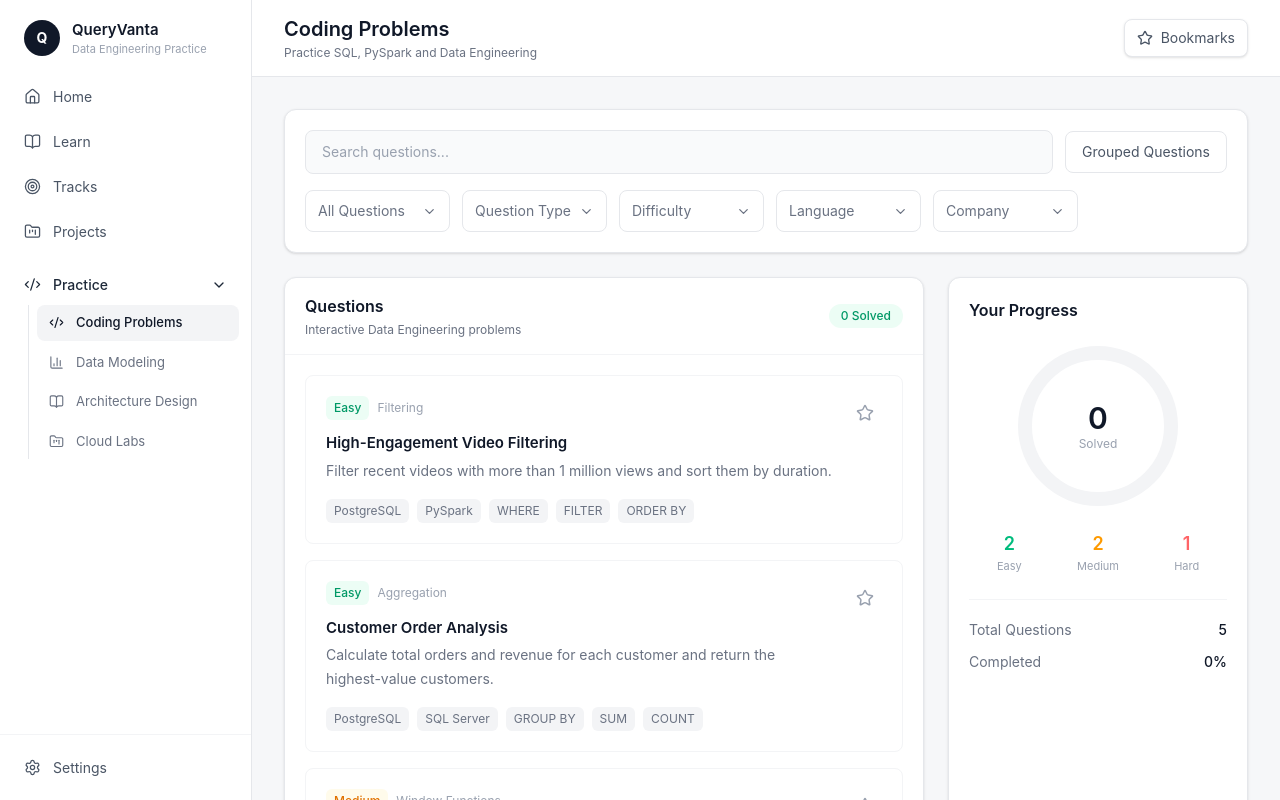
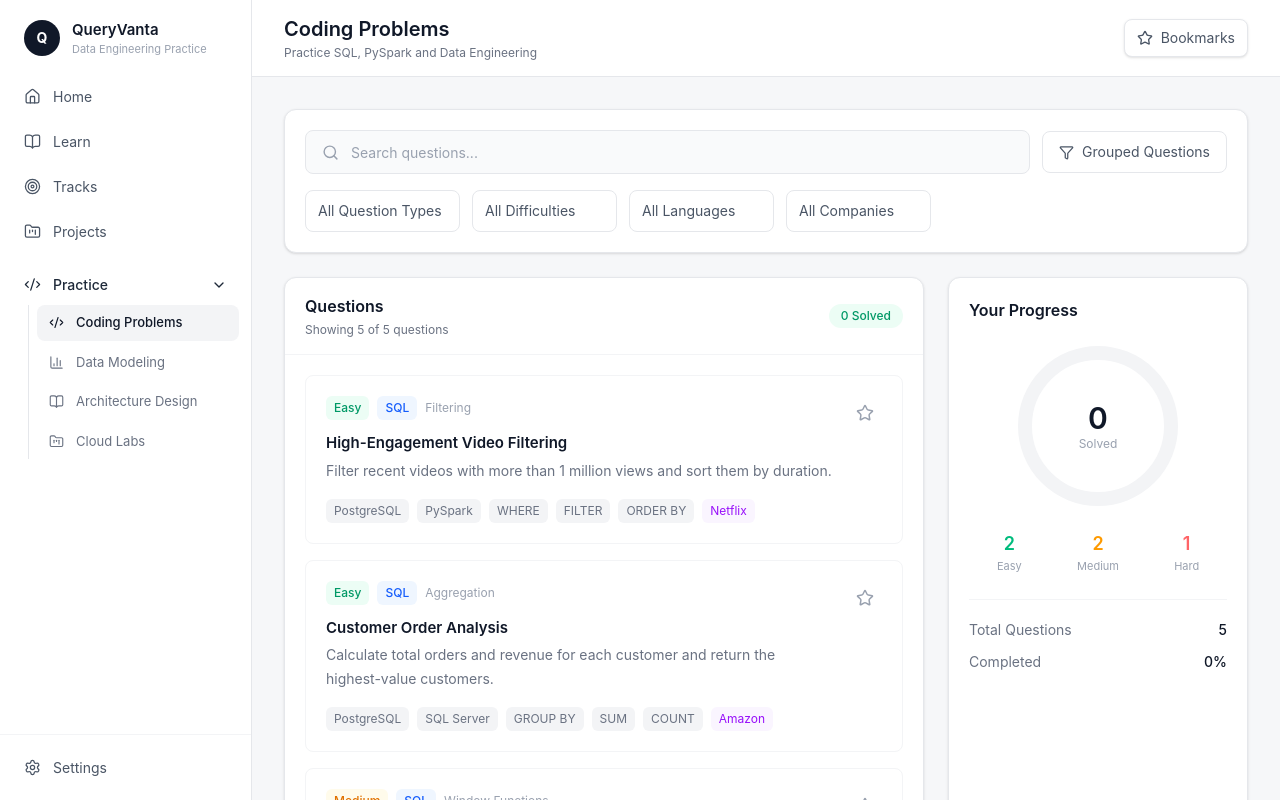
Before and after one commit to eagleanurag/queryvanta, a React (Vite) app: page / in a window 1280 px wide. Shown: the top 800 px of the page. Built offline with nearby package versions, Linux system fonts and the light colour scheme.

Commit message:
Add question filtering and taxonomy

```diff
--- a/src/App.tsx
+++ b/src/App.tsx
@@ -1,13 +1,18 @@
+import { useMemo, useState } from "react";
+
 import {
   BarChart3,
   BookOpen,
   ChevronDown,
   Code2,
+  Filter,
   FolderKanban,
   Home,
+  Search,
   Settings,
   Star,
   Target,
+  X,
 } from "lucide-react";
 
 import { questions } from "./data/questions";
@@ -27,7 +32,89 @@ const practiceItems = [
 ];
 
 function App() {
+  const [searchTerm, setSearchTerm] = useState("");
+  const [selectedDifficulty, setSelectedDifficulty] = useState("All");
+  const [selectedQuestionType, setSelectedQuestionType] = useState("All");
+  const [selectedLanguage, setSelectedLanguage] = useState("All");
+  const [selectedCompany, setSelectedCompany] = useState("All");
+
+  const difficulties = [
+    "All",
+    ...Array.from(new Set(questions.map((question) => question.difficulty))),
+  ];
+
+  const questionTypes = [
+    "All",
+    ...Array.from(
+      new Set(questions.map((question) => question.questionType)),
+    ),
+  ];
+
+  const languages = [
+    "All",
+    ...Array.from(
+      new Set(
+        questions.flatMap((question) => question.languages),
+      ),
+    ),
+  ];
+
+  const companies = [
+    "All",
+    ...Array.from(
+      new Set(
+        questions.flatMap((question) => question.companies),
+      ),
+    ),
+  ];
+
+  const filteredQuestions = useMemo(() => {
+    const normalizedSearch = searchTerm.trim().toLowerCase();
+
+    return questions.filter((question) => {
+      const matchesSearch =
+        normalizedSearch === "" ||
+        question.title.toLowerCase().includes(normalizedSearch) ||
+        question.description.toLowerCase().includes(normalizedSearch) ||
+        question.category.toLowerCase().includes(normalizedSearch) ||
+        question.tags.some((tag) =>
+          tag.toLowerCase().includes(normalizedSearch),
+        );
+
+      const matchesDifficulty =
+        selectedDifficulty === "All" ||
+        question.difficulty === selectedDifficulty;
+
+      const matchesQuestionType =
+        selectedQuestionType === "All" ||
+        question.questionType === selectedQuestionType;
+
+      const matchesLanguage =
+        selectedLanguage === "All" ||
+        question.languages.includes(selectedLanguage);
+
+      const matchesCompany =
+        selectedCompany === "All" ||
+        question.companies.includes(selectedCompany);
+
+      return (
+        matchesSearch &&
+        matchesDifficulty &&
+        matchesQuestionType &&
+        matchesLanguage &&
+        matchesCompany
+      );
+    });
+  }, [
+    searchTerm,
+    selectedDifficulty,
+    selectedQuestionType,
+    selectedLanguage,
+    selectedCompany,
+  ]);
+
   const totalQuestions = questions.length;
+
   const solvedQuestions = questions.filter(
     (question) => question.solved,
   ).length;
@@ -48,6 +135,21 @@ function App() {
     totalQuestions === 0
       ? 0
       : Math.round((solvedQuestions / totalQuestions) * 100);
+
+  const hasActiveFilters =
+    searchTerm.trim() !== "" ||
+    selectedDifficulty !== "All" ||
+    selectedQuestionType !== "All" ||
+    selectedLanguage !== "All" ||
+    selectedCompany !== "All";
+
+  const clearFilters = () => {
+    setSearchTerm("");
+    setSelectedDifficulty("All");
+    setSelectedQuestionType("All");
+    setSelectedLanguage("All");
+    setSelectedCompany("All");
+  };
 
   return (
     <div className="min-h-screen bg-[#f6f7f9] text-[#202124]">
@@ -154,38 +256,131 @@ function App() {
 
         {/* Page */}
         <div className="p-8">
+          {/* Search + Filters */}
+          <div className="rounded-xl border border-gray-200 bg-white p-5 shadow-sm">
             {/* Search */}
-          <div className="rounded-xl border border-gray-200 bg-white p-5 shadow-sm">
             <div className="flex items-center gap-3">
-              <div className="flex h-11 flex-1 items-center rounded-lg border border-gray-200 bg-gray-50 px-4">
-                <span className="text-sm text-gray-400">
-                  Search questions...
-                </span>
+              <div className="relative flex h-11 flex-1 items-center rounded-lg border border-gray-200 bg-gray-50">
+                <Search
+                  size={17}
+                  className="ml-4 text-gray-400"
+                />
+
+                <input
+                  type="text"
+                  value={searchTerm}
+                  onChange={(event) =>
+                    setSearchTerm(event.target.value)
+                  }
+                  placeholder="Search questions..."
+                  className="h-full flex-1 bg-transparent px-3 text-sm text-gray-700 outline-none placeholder:text-gray-400"
+                />
+
+                {searchTerm && (
+                  <button
+                    onClick={() => setSearchTerm("")}
+                    className="mr-2 rounded-md p-1.5 text-gray-400 hover:bg-gray-200 hover:text-gray-700"
+                    aria-label="Clear search"
+                  >
+                    <X size={15} />
+                  </button>
+                )}
               </div>
 
-              <button className="rounded-lg border border-gray-200 px-4 py-2.5 text-sm text-gray-600 hover:bg-gray-50">
+              <button className="flex items-center gap-2 rounded-lg border border-gray-200 px-4 py-2.5 text-sm text-gray-600 hover:bg-gray-50">
+                <Filter size={15} />
                 Grouped Questions
               </button>
             </div>
 
             {/* Filters */}
             <div className="mt-4 flex flex-wrap gap-3">
-              {[
-                "All Questions",
-                "Question Type",
-                "Difficulty",
-                "Language",
-                "Company",
-              ].map((filter) => (
+              {/* Question Type */}
+              <select
+                value={selectedQuestionType}
+                onChange={(event) =>
+                  setSelectedQuestionType(event.target.value)
+                }
+                className="min-w-[155px] cursor-pointer appearance-none rounded-lg border border-gray-200 bg-white px-3 py-2.5 text-sm text-gray-600 outline-none hover:bg-gray-50"
+              >
+                <option value="All">All Question Types</option>
+
+                {questionTypes
+                  .filter((type) => type !== "All")
+                  .map((type) => (
+                    <option key={type} value={type}>
+                      {type}
+                    </option>
+                  ))}
+              </select>
+
+              {/* Difficulty */}
+              <select
+                value={selectedDifficulty}
+                onChange={(event) =>
+                  setSelectedDifficulty(event.target.value)
+                }
+                className="min-w-[145px] cursor-pointer appearance-none rounded-lg border border-gray-200 bg-white px-3 py-2.5 text-sm text-gray-600 outline-none hover:bg-gray-50"
+              >
+                <option value="All">All Difficulties</option>
+
+                {difficulties
+                  .filter((difficulty) => difficulty !== "All")
+                  .map((difficulty) => (
+                    <option key={difficulty} value={difficulty}>
+                      {difficulty}
+                    </option>
+                  ))}
+              </select>
+
+              {/* Language */}
+              <select
+                value={selectedLanguage}
+                onChange={(event) =>
+                  setSelectedLanguage(event.target.value)
+                }
+                className="min-w-[145px] cursor-pointer appearance-none rounded-lg border border-gray-200 bg-white px-3 py-2.5 text-sm text-gray-600 outline-none hover:bg-gray-50"
+              >
+                <option value="All">All Languages</option>
+
+                {languages
+                  .filter((language) => language !== "All")
+                  .map((language) => (
+                    <option key={language} value={language}>
+                      {language}
+                    </option>
+                  ))}
+              </select>
+
+              {/* Company */}
+              <select
+                value={selectedCompany}
+                onChange={(event) =>
+                  setSelectedCompany(event.target.value)
+                }
+                className="min-w-[145px] cursor-pointer appearance-none rounded-lg border border-gray-200 bg-white px-3 py-2.5 text-sm text-gray-600 outline-none hover:bg-gray-50"
+              >
+                <option value="All">All Companies</option>
+
+                {companies
+                  .filter((company) => company !== "All")
+                  .map((company) => (
+                    <option key={company} value={company}>
+                      {company}
+                    </option>
+                  ))}
+              </select>
+
+              {/* Clear */}
+              {hasActiveFilters && (
                 <button
-                  key={filter}
-                  className="flex min-w-[145px] items-center justify-between rounded-lg border border-gray-200 bg-white px-3 py-2.5 text-sm text-gray-500 hover:bg-gray-50"
+                  onClick={clearFilters}
+                  className="flex items-center gap-2 rounded-lg border border-gray-200 px-3 py-2.5 text-sm text-gray-500 hover:bg-gray-50 hover:text-gray-800"
                 >
-                  {filter}
-
-                  <ChevronDown size={15} />
+                  <X size={15} />
+                  Clear
                 </button>
-              ))}
+              )}
             </div>
           </div>
 
@@ -201,7 +396,8 @@ function App() {
                     </h2>
 
                     <p className="mt-1 text-xs text-gray-500">
-                      Interactive Data Engineering problems
+                      Showing {filteredQuestions.length} of{" "}
+                      {totalQuestions} questions
                     </p>
                   </div>
 
@@ -213,15 +409,16 @@ function App() {
 
               {/* Questions */}
               <div className="space-y-4 p-5">
-                {questions.map((question) => (
+                {filteredQuestions.length > 0 ? (
+                  filteredQuestions.map((question) => (
                     <div
                       key={question.id}
                       className="rounded-lg border border-gray-100 p-5 transition hover:border-gray-200 hover:shadow-sm"
                     >
                       <div className="flex items-start justify-between gap-4">
                         <div>
-                        {/* Difficulty + category */}
-                        <div className="flex items-center gap-2">
+                          {/* Difficulty + type + category */}
+                          <div className="flex flex-wrap items-center gap-2">
                             <span
                               className={`rounded-md px-2 py-1 text-xs font-medium ${
                                 question.difficulty === "Easy"
@@ -232,6 +429,10 @@ function App() {
                               }`}
                             >
                               {question.difficulty}
+                            </span>
+
+                            <span className="rounded-md bg-blue-50 px-2 py-1 text-xs font-medium text-blue-600">
+                              {question.questionType}
                             </span>
 
                             <span className="text-xs text-gray-400">
@@ -275,9 +476,41 @@ function App() {
                             {tag}
                           </span>
                         ))}
+
+                        {question.companies.map((company) => (
+                          <span
+                            key={company}
+                            className="rounded-md bg-purple-50 px-2 py-1 text-xs text-purple-600"
+                          >
+                            {company}
+                          </span>
+                        ))}
                       </div>
                     </div>
-                ))}
+                  ))
+                ) : (
+                  <div className="rounded-lg border border-dashed border-gray-200 px-6 py-12 text-center">
+                    <Search
+                      size={28}
+                      className="mx-auto text-gray-300"
+                    />
+
+                    <h3 className="mt-3 text-sm font-semibold text-gray-800">
+                      No questions found
+                    </h3>
+
+                    <p className="mt-1 text-sm text-gray-500">
+                      Try changing your search or filters.
+                    </p>
+
+                    <button
+                      onClick={clearFilters}
+                      className="mt-4 rounded-lg bg-gray-900 px-4 py-2 text-sm font-medium text-white hover:bg-gray-800"
+                    >
+                      Clear Filters
+                    </button>
+                  </div>
+                )}
               </div>
             </section>
 
@@ -287,7 +520,6 @@ function App() {
                 Your Progress
               </h2>
 
-              {/* Progress circle */}
               <div className="mt-6 flex items-center justify-center">
                 <div className="flex h-40 w-40 items-center justify-center rounded-full border-[14px] border-gray-100">
                   <div className="text-center">
@@ -302,7 +534,6 @@ function App() {
                 </div>
               </div>
 
-              {/* Difficulty counts */}
               <div className="mt-6 grid grid-cols-3 gap-2 text-center">
                 <div>
                   <div className="text-lg font-semibold text-emerald-500">
@@ -335,7 +566,6 @@ function App() {
                 </div>
               </div>
 
-              {/* Statistics */}
               <div className="mt-6 border-t border-gray-100 pt-5">
                 <div className="flex items-center justify-between text-sm">
                   <span className="text-gray-500">
```
Lines whose indentation alone changed are shown as unchanged.
